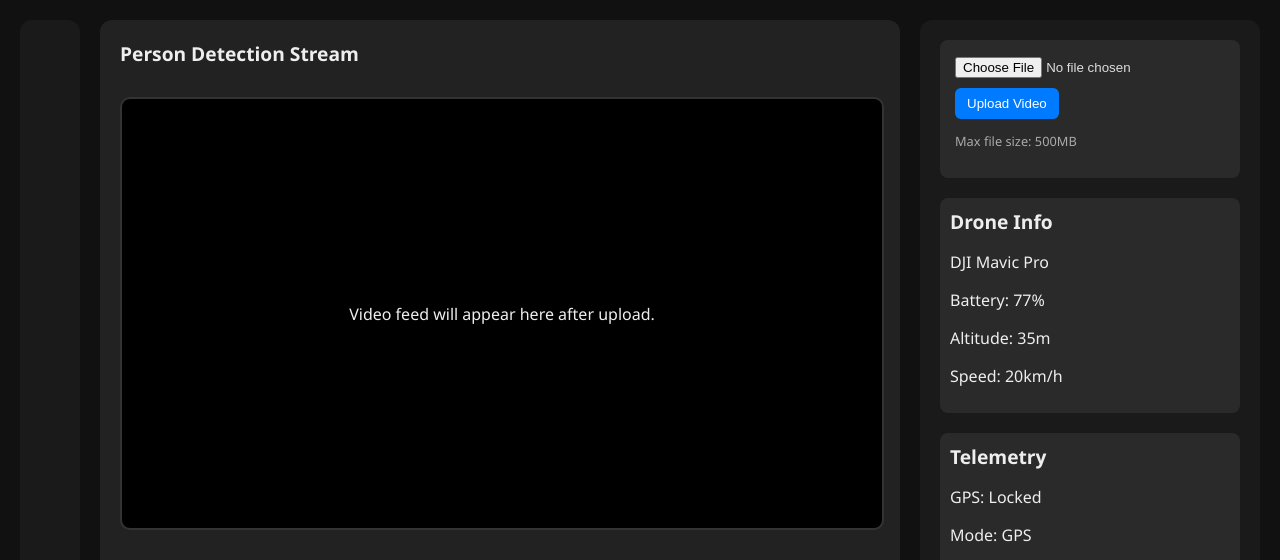
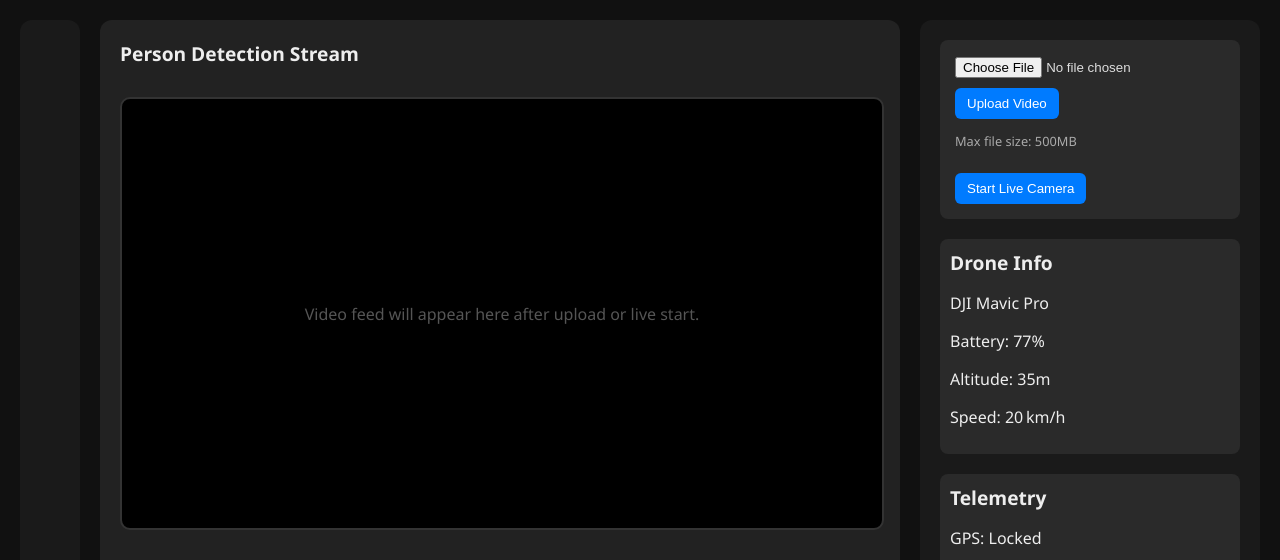
Before and after one commit to harshsshah999/FlySpy-FPV-Drone, a Flask app: page / in a window 1280 px wide. Shown: the top 560 px of the page. Run offline with Flask 3, Linux system fonts and the light colour scheme; parts of the project's set-up code (start-up, migrations or seed data) failed here and were passed over.

Commit message:
Live Camera Stream from Goggles

```diff
--- a/Dashboard/app.py
+++ b/Dashboard/app.py
@@ -28,7 +28,7 @@ except cv2.error as e:
     raise Exception(f"Error loading model: {str(e)}")
 
 # Adjust these parameters for better tracking
-CONFIDENCE_THRESHOLD = 0.01  # Increased from 0.2 for more reliable detections
+CONFIDENCE_THRESHOLD = 0.5  # Increased from 0.2 for more reliable detections
 SKIP_FRAMES = 1  # Reduced from 2 to track more frames
 tracker = PersonTracker(memory_frames=30, max_distance=150)  # Increased memory and distance
 
--- a/Dashboard/templates/index.html
+++ b/Dashboard/templates/index.html
@@ -197,10 +197,12 @@
         <div class="main-view">
             <h1>Person Detection Stream</h1>
             <div class="video-frame">
-                {% if video_path %}
-                    <img src="{{ url_for('video_feed') + '?video_path=' + video_path }}" alt="Video Stream" width="720" height="480">
+                {% if video_path or request.args.get('live') %}
+                    <img
+                        src="{{ url_for('video_feed') }}{% if video_path %}?video_path={{ video_path }}{% endif %}"
+                        alt="Video Stream" width="720" height="480">
                 {% else %}
-                    <p>Video feed will appear here after upload.</p>
+                    <p style="color:#555;">Video feed will appear here after upload or live start.</p>
                 {% endif %}
             </div>
 
@@ -223,6 +225,9 @@
                     <button type="submit">Upload Video</button>
                     <p class="upload-info">Max file size: 500MB</p>
                 </form>
+                <form action="/" method="get">
+                    <button type="submit" name="live" value="1">Start Live Camera</button>
+                </form>
             </div>
 
             <div class="panel-section">
@@ -230,7 +235,7 @@
                 <p>DJI Mavic Pro</p>
                 <p>Battery: 77%</p>
                 <p>Altitude: 35m</p>
-                <p>Speed: 20km/h</p>
+                <p>Speed: 20 km/h</p>
             </div>
 
             <div class="panel-section">
```
Also changed, not shown: 1 other file.
